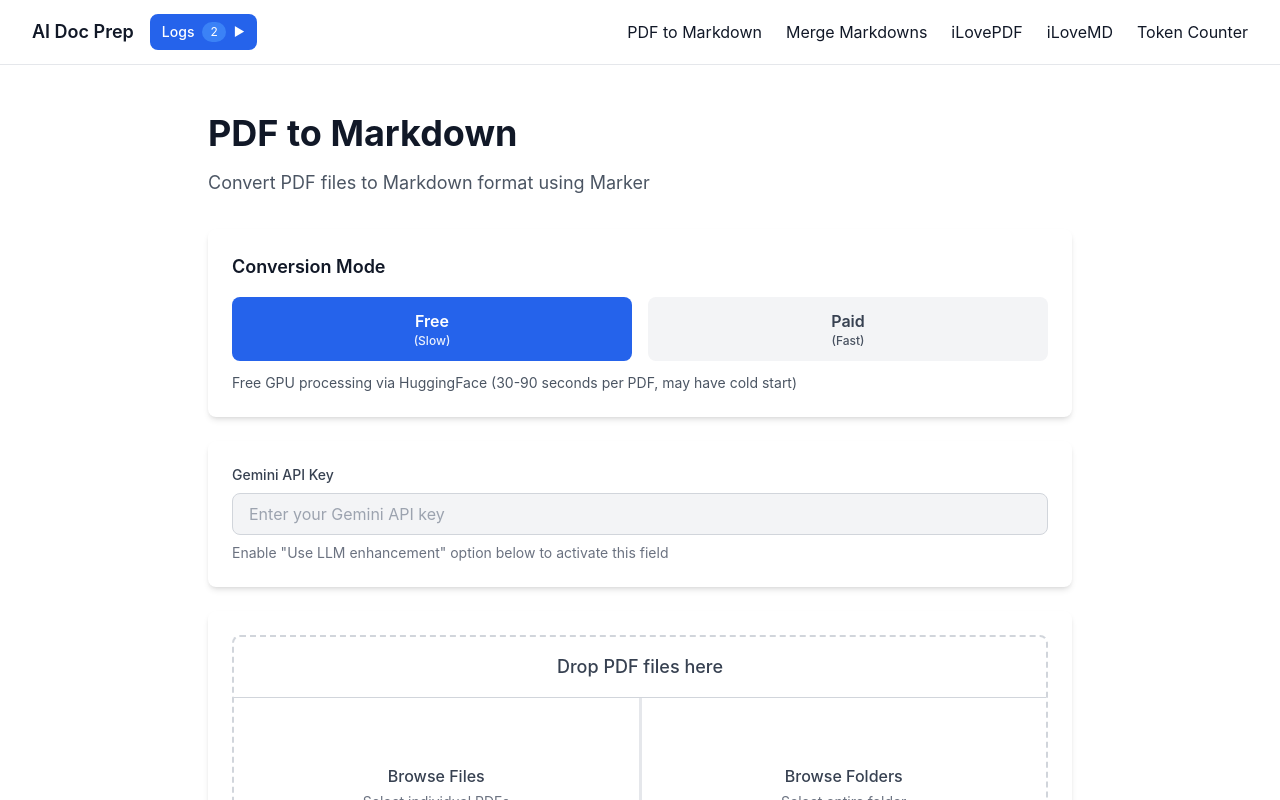
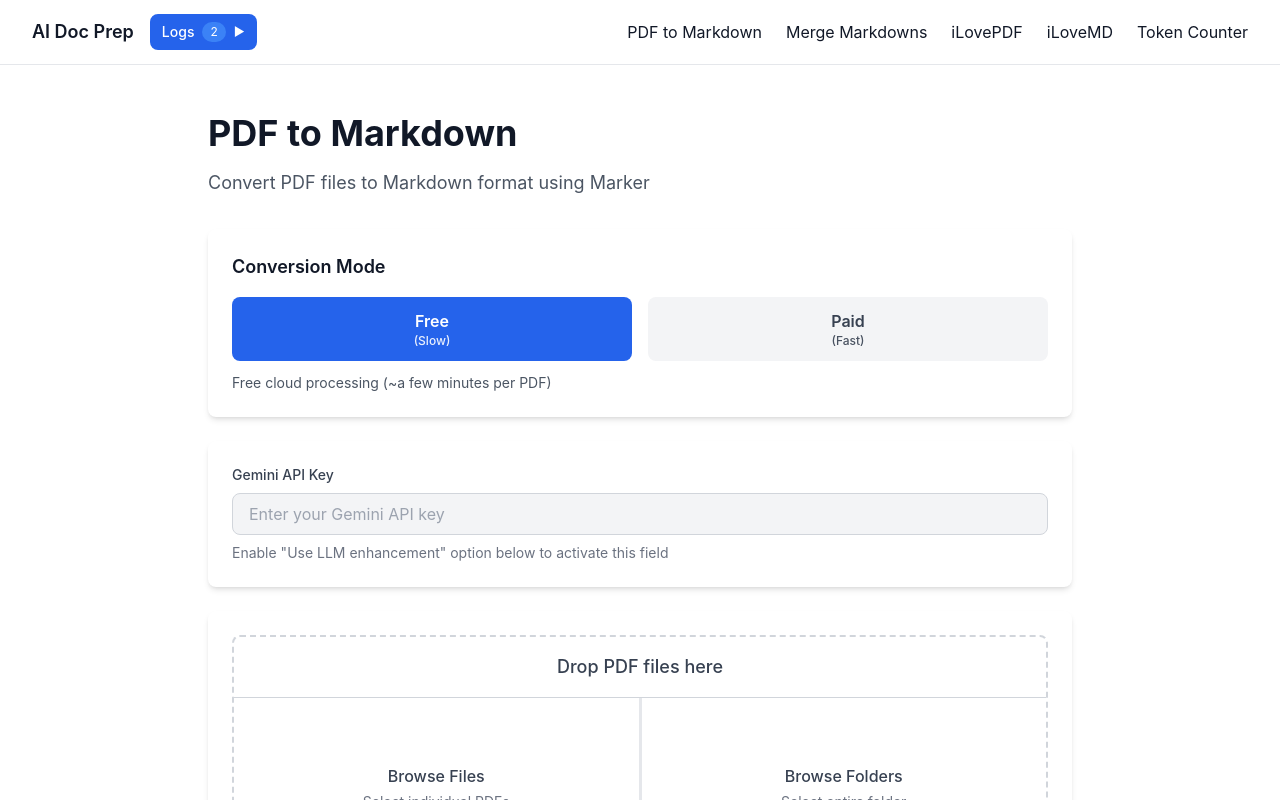
Before and after one commit to guy915/iLoveMD, a Next.js app: page /pdf-to-markdown in a window 1280 px wide. Shown: the top 800 px of the page. Built offline with nearby package versions, Linux system fonts and the light colour scheme.

Commit message:
Fix mode descriptions to match requested format

```diff
--- a/src/app/pdf-to-markdown/page.tsx
+++ b/src/app/pdf-to-markdown/page.tsx
@@ -625,8 +625,8 @@ export default function PdfToMarkdownPage() {
             </div>
             <p className="mt-3 text-sm text-gray-600">
               {mode === 'free'
-                ? 'Free GPU processing via HuggingFace (30-90 seconds per PDF, may have cold start)'
-                : 'Premium Marker API (10-30 seconds per PDF, requires API key)'}
+                ? 'Free cloud processing (~a few minutes per PDF)'
+                : 'Marker API (~a few seconds per PDF, requires API key)'}
             </p>
           </div>
 
```
